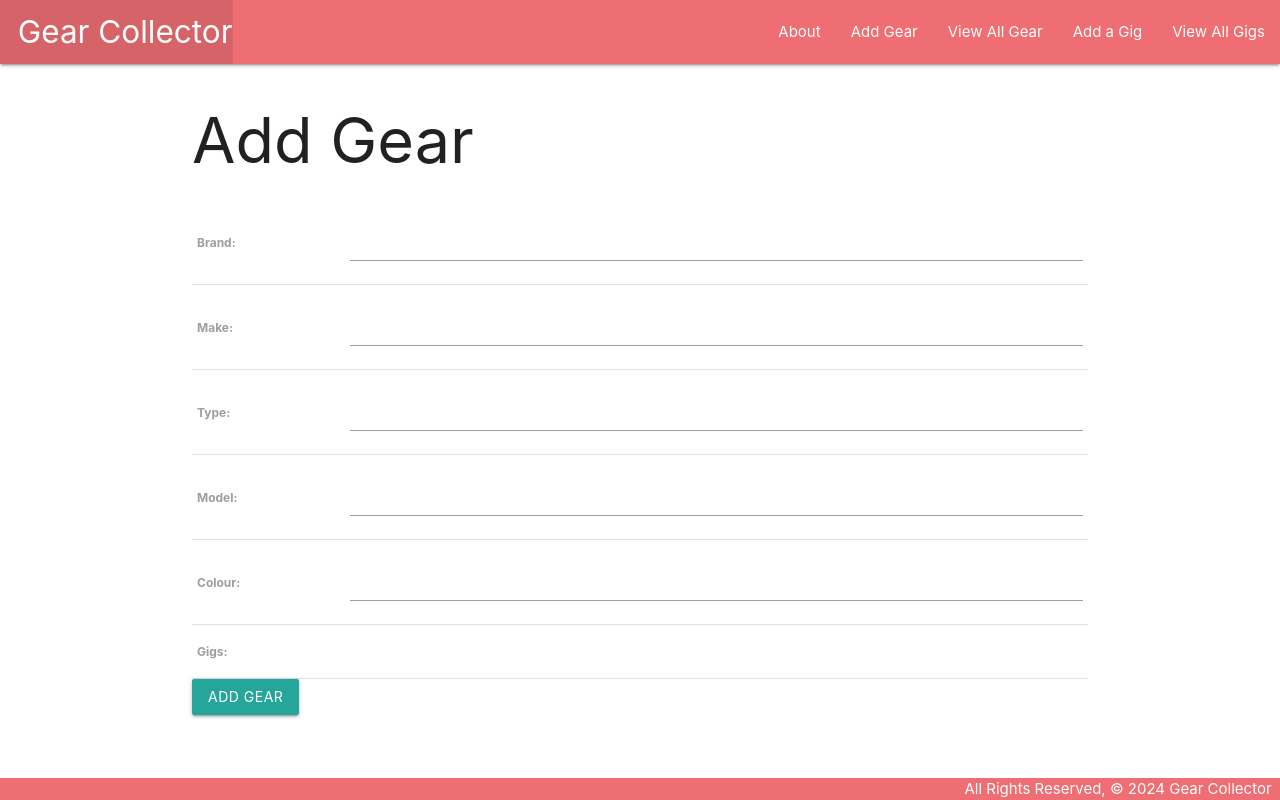
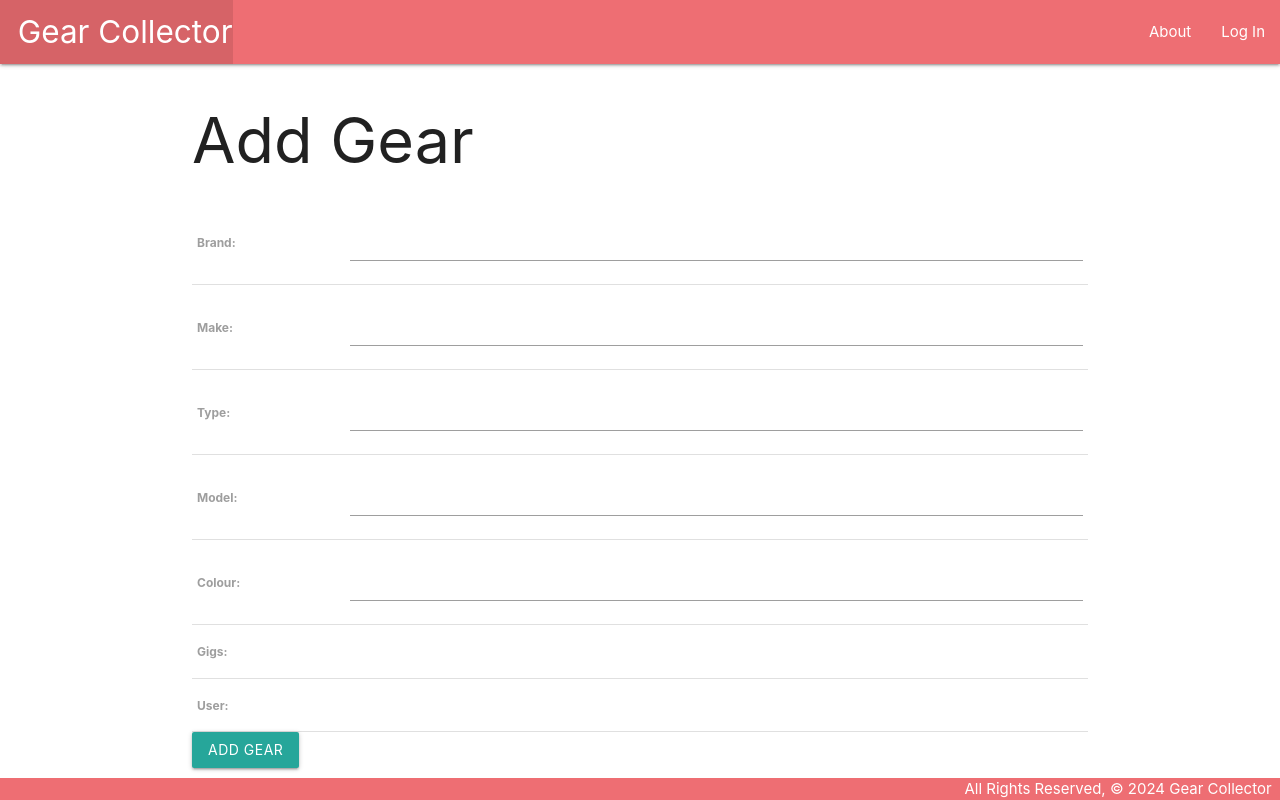
Before and after one commit to laurengcoding/gearcollector, a Django app: page /gear/create/ in a window 1280 px wide. Run offline with Django 5.2, Linux system fonts and the light colour scheme; data that the repository does not hold is empty.

Commit message:
login functionality implemented

```diff
--- a/gearcollector/settings.py
+++ b/gearcollector/settings.py
@@ -118,6 +118,9 @@ USE_TZ = True
 
 STATIC_URL = 'static/'
 
+LOGIN_REDIRECT_URL = '/gear/'
+
+
 # Default primary key field type
 # https://docs.djangoproject.com/en/5.0/ref/settings/#default-auto-field
 
--- a/gearcollector/urls.py
+++ b/gearcollector/urls.py
@@ -18,6 +18,7 @@ from django.contrib import admin
 from django.urls import path, include
 
 urlpatterns = [
+    path('admin/', admin.site.urls),
     path('', include('main_app.urls')),
-    path('admin/', admin.site.urls),
+    path('accounts/', include('django.contrib.auth.urls')),
 ]
--- a/main_app/models.py
+++ b/main_app/models.py
@@ -1,5 +1,6 @@
 from django.db import models
 from django.urls import reverse
+from django.contrib.auth.models import User
 
 SERVICED = (
     ('Y', 'Yes'),
@@ -40,6 +41,7 @@ class Gear(models.Model):
     model = models.CharField(max_length=256)
     colour = models.CharField(max_length=256)
     gigs = models.ManyToManyField(Gig)
+    user = models.ForeignKey(User, on_delete=models.CASCADE)
 
     def get_absolute_url(self):
         return reverse('detail', kwargs={'gear_id': self.id})
--- a/main_app/templates/base.html
+++ b/main_app/templates/base.html
@@ -18,10 +18,15 @@
         </ul>
         <ul class="right">
           <li><a href="{% url 'about' %}">About</a></li>
-          <li><a href="{% url 'gear_create' %}">Add Gear</a></li>
-          <li><a href="{% url 'index' %}">View All Gear</a></li>
-          <li><a href="{% url 'gigs_create' %}">Add a Gig</a></li>
-          <li><a href="{% url 'gigs_index' %}">View All Gigs</a></li>
+          {% if user.is_authenticated %}
+            <li><a href="{% url 'gear_create' %}">Add Gear</a></li>
+            <li><a href="{% url 'index' %}">View All Gear</a></li>
+            <li><a href="{% url 'gigs_create' %}">Add a Gig</a></li>
+            <li><a href="{% url 'gigs_index' %}">View All Gigs</a></li>
+            {% else %}
+            <li><a href="{% url 'login' %}">Log In</a></li>
+
+          {% endif %}
         </ul>
       </div>
     </nav>
--- a/main_app/views.py
+++ b/main_app/views.py
@@ -1,6 +1,8 @@
 from django.shortcuts import render, redirect
 from django.views.generic import ListView, DetailView
 from django.views.generic.edit import CreateView, UpdateView, DeleteView
+
+from django.contrib.auth import login
 
 from .models import Gear, Gig
 
@@ -49,6 +51,10 @@ class GearCreate(CreateView):
     model = Gear
     fields = '__all__'
 
+    def form_valid(self, form):
+        form.instance.user = self.request.user
+        return super().form_valid(form)
+
 class GearUpdate(UpdateView):
     model = Gear
     fields = '__all__'
```
Also changed, not shown: main_app/templates/registration/login.html (added, +11 -0 lines), main_app/migrations/0003_gear_user.py (added).
